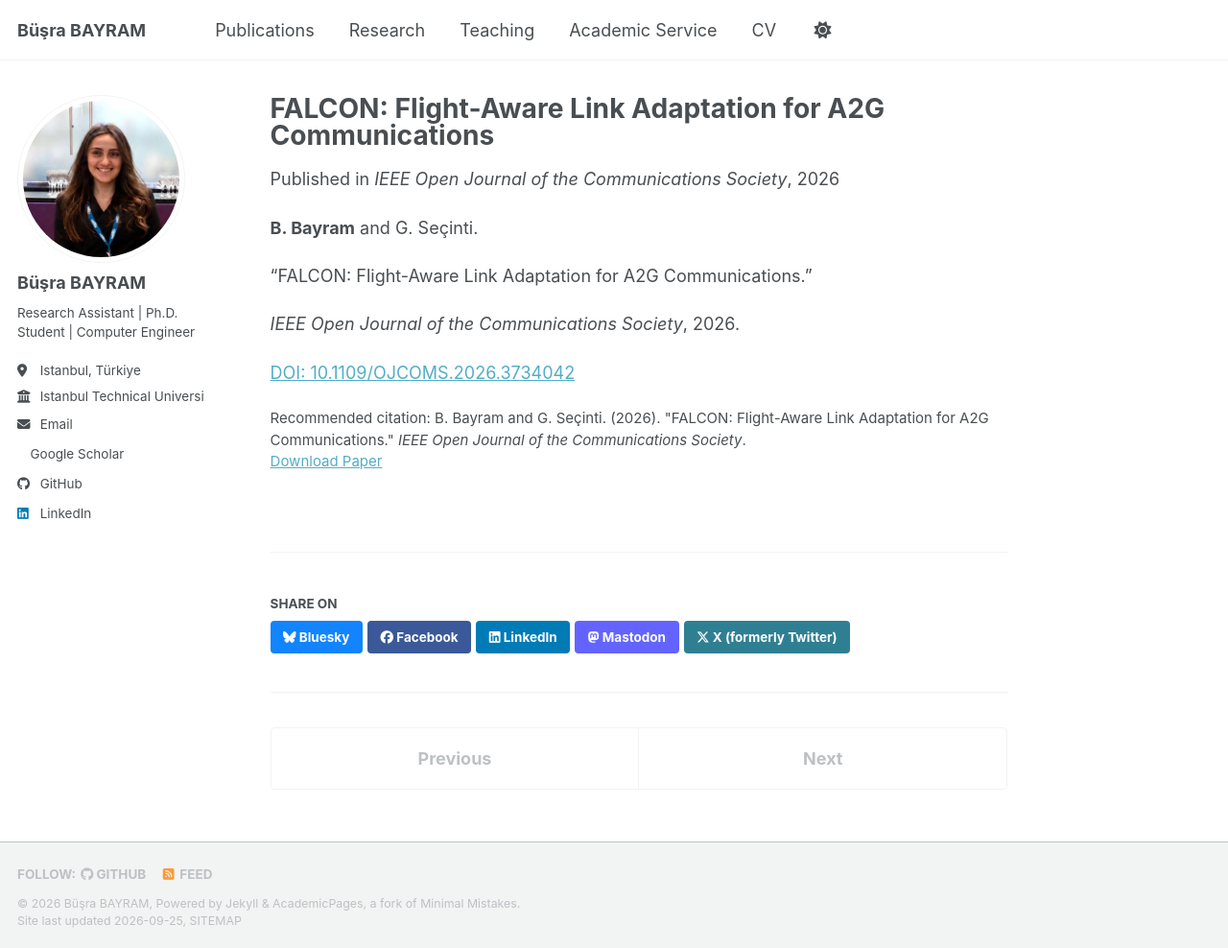
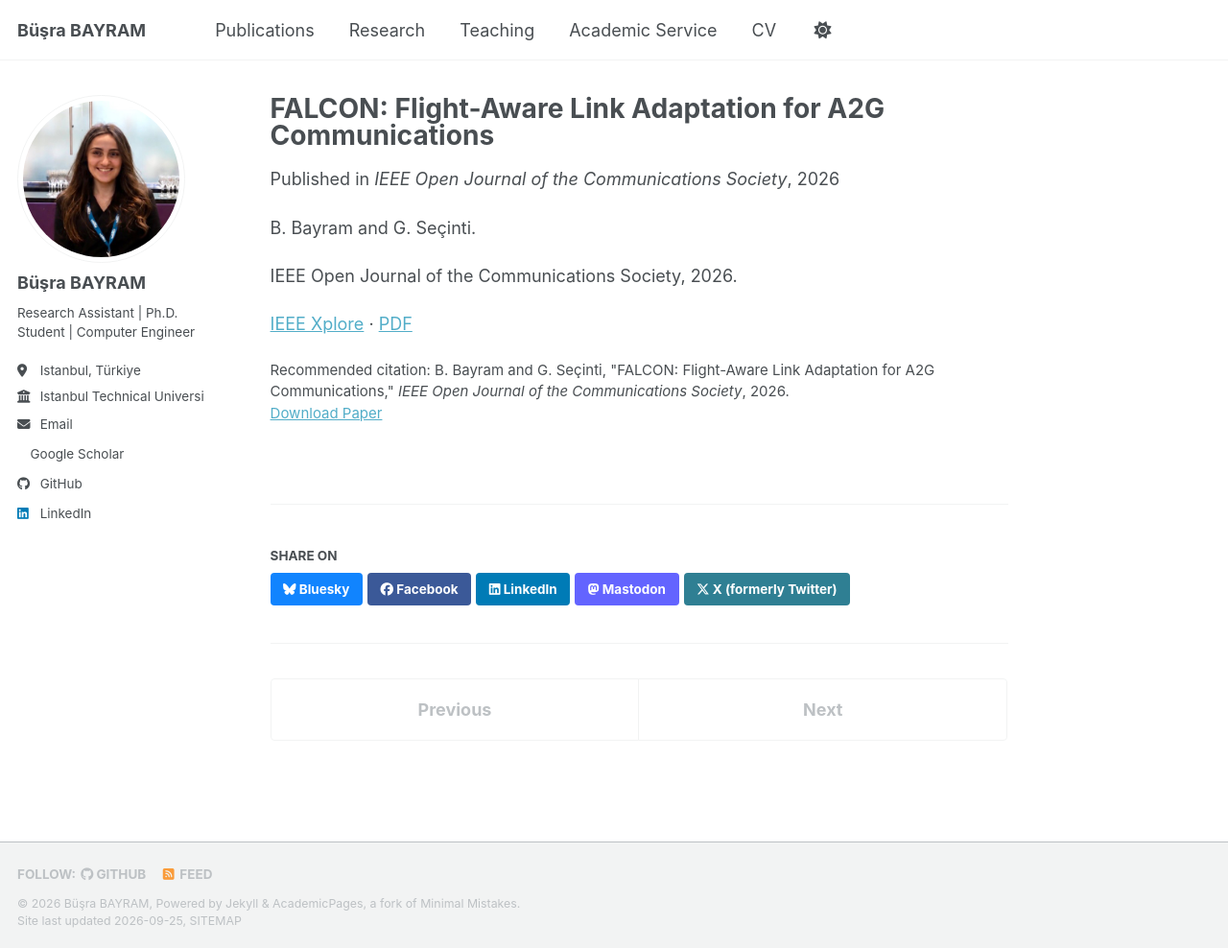
Before and after one commit to busrabyrm/busrabayram, a Jekyll site: the page built from _publications/2026-01-01-falcon.md, in a window 1280 px wide and 988 px high. Shown: the whole window at 96% size. Built offline with Jekyll 4.4.1, drawn with Linux system fonts in a browser that asks for light colours; a style sheet for code colours, icons or effects is not loaded.

Commit message:
Update 2026-01-01-falcon.md

```diff
--- a/_publications/2026-01-01-falcon.md
+++ b/_publications/2026-01-01-falcon.md
@@ -3,16 +3,14 @@ title: "FALCON: Flight-Aware Link Adaptation for A2G Communications"
 collection: publications
 category: manuscripts
 permalink: /publication/2026-01-01-falcon
-date: 2026-01-01
+date: 2026-09-16
 venue: "IEEE Open Journal of the Communications Society"
-paperurl: "https://ieeexplore.ieee.org/stamp/stamp.jsp?arnumber=11692898"
-citation: "B. Bayram and G. Seçinti. (2026). &quot;FALCON: Flight-Aware Link Adaptation for A2G Communications.&quot; <i>IEEE Open Journal of the Communications Society</i>."
+paperurl: "https://ieeexplore.ieee.org/abstract/document/11692898/"
+citation: "B. Bayram and G. Seçinti, &quot;FALCON: Flight-Aware Link Adaptation for A2G Communications,&quot; <i>IEEE Open Journal of the Communications Society</i>, 2026."
 ---
 
-**B. Bayram** and G. Seçinti.
+B. Bayram and G. Seçinti.
 
-"FALCON: Flight-Aware Link Adaptation for A2G Communications."
+IEEE Open Journal of the Communications Society, 2026.
 
-*IEEE Open Journal of the Communications Society*, 2026.
-
-[DOI: 10.1109/OJCOMS.2026.3734042](https://doi.org/10.1109/OJCOMS.2026.3734042)
+[IEEE Xplore](https://ieeexplore.ieee.org/abstract/document/11692898/) · [PDF](https://ieeexplore.ieee.org/iel8/8782661/8901158/11692898.pdf)
```
